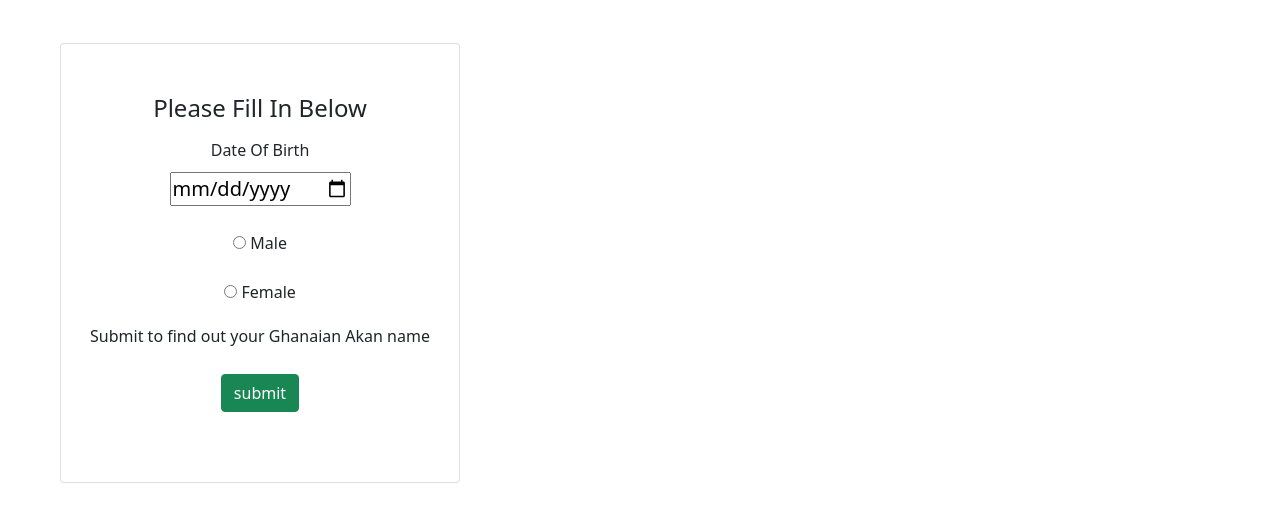
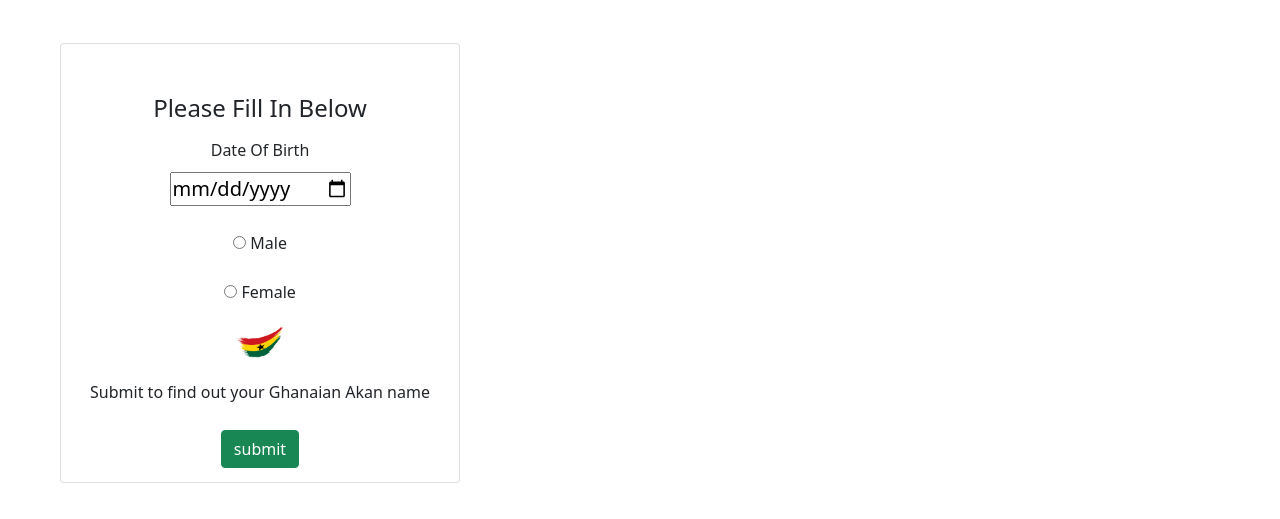
Before and after one commit to mwaniki9322/akannamesIP, a plain HTML site: page index.html in a window 1280 px wide. Shown: the part 89-608 px from the top of the page. Drawn offline with nearby package versions, Linux system fonts and the light colour scheme.

Commit message:
image postion

```diff
--- a/index.html
+++ b/index.html
@@ -35,7 +35,9 @@
                 <input type="radio" id="female" name="gender" required>
                 <label for="female">Female</label><br>
                 <span>
+                    <img src="images/542-5428062_ghana-flag-png-download-png-of-ghana-flag-removebg-preview.png">
                     <p>Submit to find out your Ghanaian Akan name</p>
+
                 </span>
 
                 <button type="submit" class="btn btn-success">submit</button>
```
